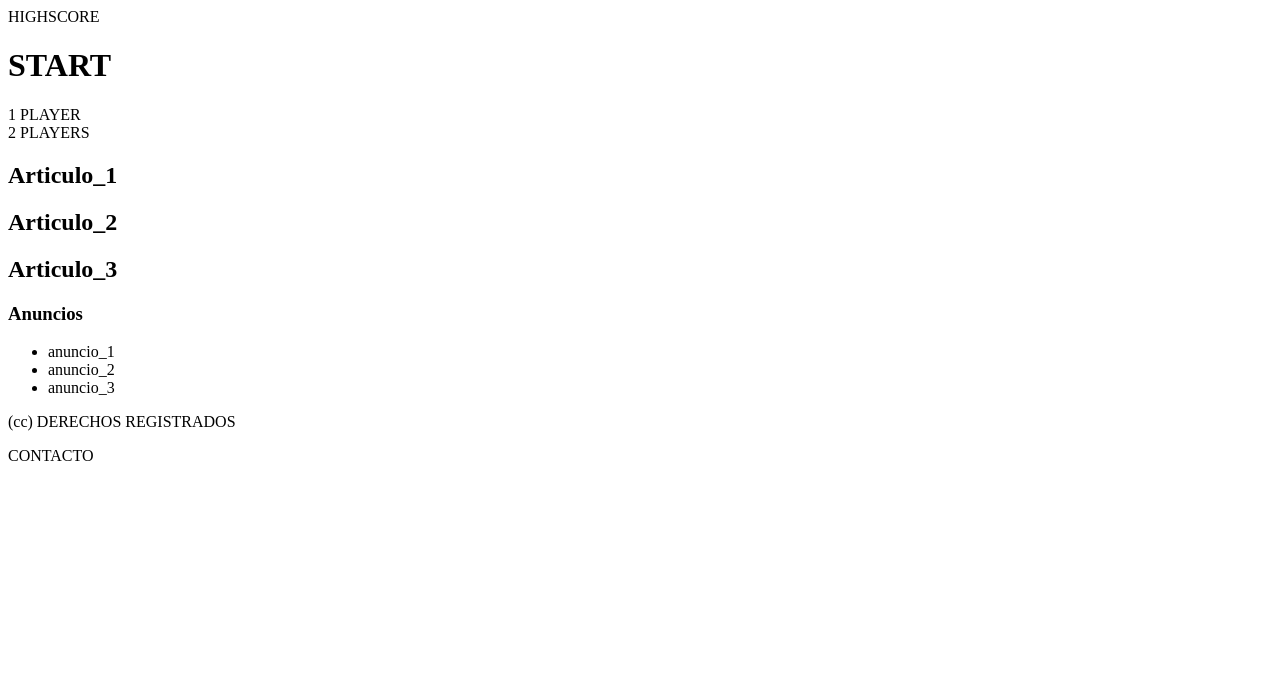
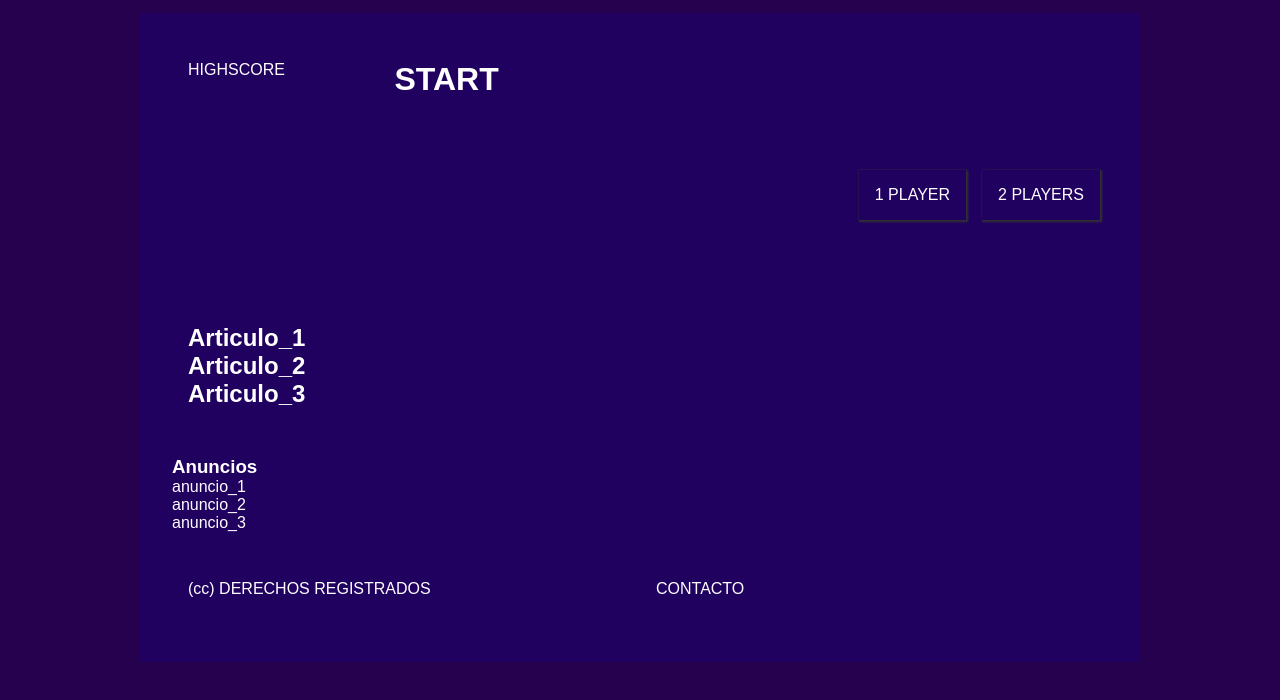
Before and after one commit to JuanGlv/Space-Invaders, a plain HTML site: page página.html in a window 1280 px wide. Drawn offline with Linux system fonts and the light colour scheme.

Commit message:
CAMBIOS EN LA PÁGINA

```diff
--- a/página.html
+++ b/página.html
@@ -5,6 +5,7 @@
         <meta http-equiv="X-UA-Compatible" content="IE=edge">
         <meta name="viewport" content="width=device-width, initial-scale=1.0">
     <title>Space Invaders</title>
+    <link rel="stylesheet" href="styles.css">
 </head>
 <body>
     <main>
--- a/styles.css
+++ b/styles.css
@@ -6,7 +6,7 @@
 body {
     font: 16px sans-serif;
     color: #fff;
-    background: #789;
+    background: rgb(37, 1, 78);
 }
 main, header, nav, contenido, footer {
     display: flex;
@@ -26,7 +26,7 @@ main {
     max-width: 100%;
     width: 96%;
     margin: 3% auto;
-    background: rgba(255, 0, 0, 0.2);
+    background: black;
 }
 
 .logo { flex: 1; font: italic 1.5 em serif; }
```
